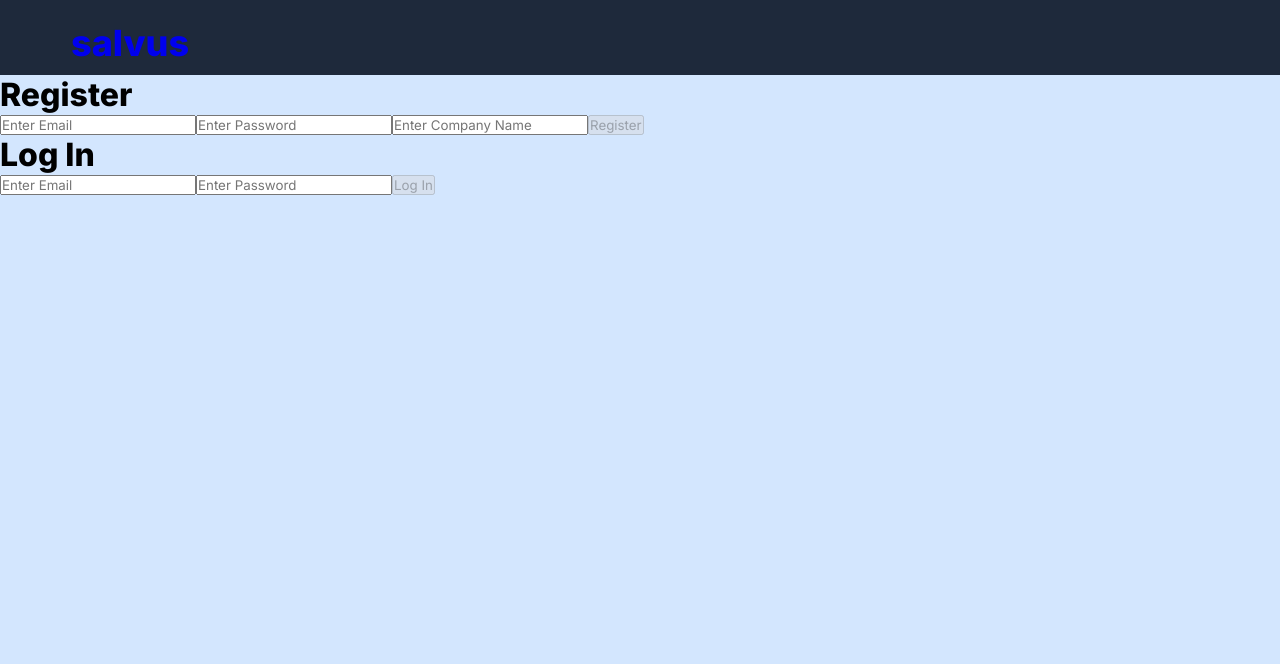
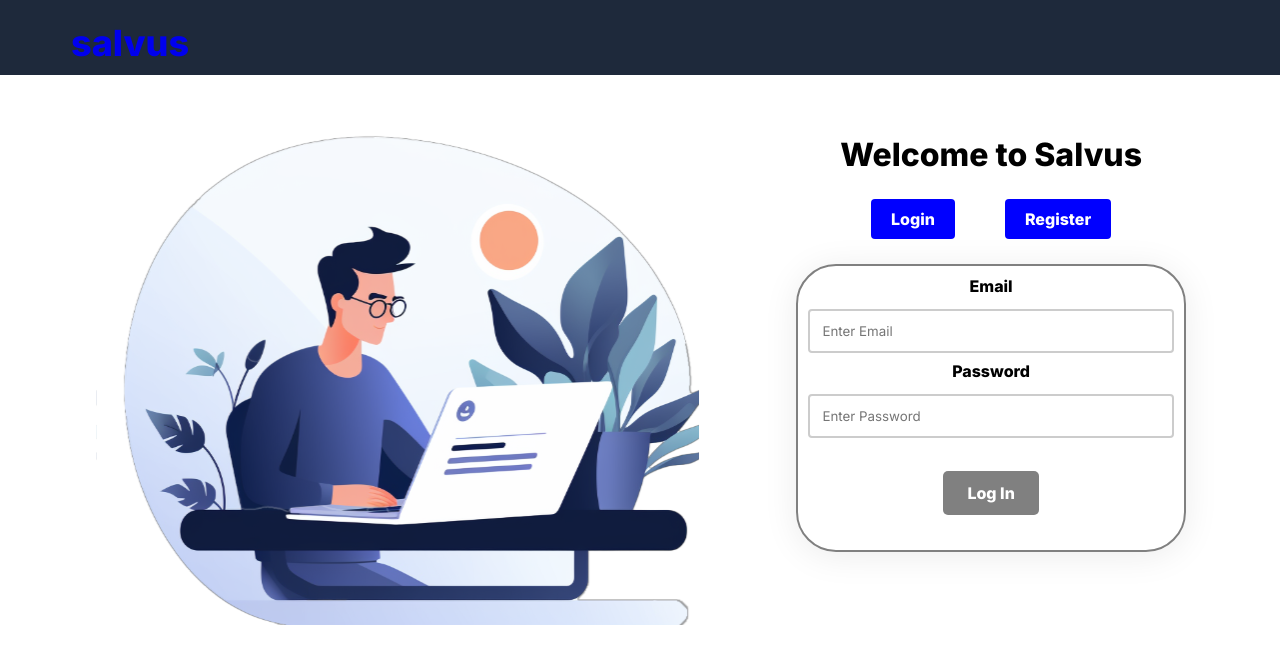
Before and after one commit to 18paulb/SalvusClient, an Angular app: page / in a window 1280 px wide. Shown: the top 664 px of the page. Built offline with nearby package versions, Linux system fonts and the light colour scheme.

Commit message:
design changes, added a login page

```diff
--- a/src/app/app.module.ts
+++ b/src/app/app.module.ts
@@ -12,6 +12,7 @@ import { HeaderComponent } from './header/header.component';
 import { RouterModule } from '@angular/router';
 import { SearchHistoryComponent } from './search-history/search-history.component';
 import { ResultsTableComponent } from './results-table/results-table.component';
+import {NgOptimizedImage} from "@angular/common";
 
 @NgModule({
   declarations: [
@@ -31,7 +32,8 @@ import { ResultsTableComponent } from './results-table/results-table.component';
       cookieName: 'csrftoken',
       headerName: 'X-CSRFToken',
     }),
-    RouterModule
+    RouterModule,
+    NgOptimizedImage
 
   ],
   providers: [],
--- a/src/app/header/header.component.html
+++ b/src/app/header/header.component.html
@@ -7,7 +7,6 @@
 <div class="header-container">
   <h2 class="header_logo"><a routerLink="">salvus</a></h2>
   <nav *ngIf='userService.getAuthToken() != null' class="nav-bar">
-    <a routerLink="/mark-search">Perform a Search</a>
     <a (click)="logout()" routerLink="">Log Out</a>
   </nav>
 </div>
--- a/src/app/login-register/login-register.component.css
+++ b/src/app/login-register/login-register.component.css
@@ -0,0 +1,109 @@
+/* Basic button styling */
+button {
+  padding: 12px 24px;
+  font-size: 16px;
+  font-weight: bold;
+  color: white;
+  border: none;
+  border-radius: 5px;
+  cursor: pointer;
+  transition: all 0.3s ease;
+  background: lightblue;
+  margin: 25px;
+}
+
+/* Hover effect */
+button:hover {
+  background: linear-gradient(to right, #ff5e62, #ff9966);
+  box-shadow: 0px 8px 15px rgba(0, 0, 0, 0.1);
+}
+
+/* Active effect */
+button:active {
+  background: #ff5e62;
+  box-shadow: 0px 5px 10px rgba(0, 0, 0, 0.1);
+  transform: translateY(2px);
+}
+
+/* Disabled button */
+button:disabled {
+  background: grey;
+  cursor: not-allowed;
+}
+
+
+/* Style for the form itself */
+.form-container {
+  display: flex;
+  flex-direction: column;
+  align-items: flex-start;
+  width: 100%;
+  max-width: 400px;
+  margin: 0 auto;
+  text-align: center;
+  padding: 10px;
+}
+
+/* Style for the input fields */
+.form-container input {
+  width: 100%;
+  padding: 12px;
+  margin: 8px 0;
+  box-sizing: border-box;
+  border: 2px solid #ccc;
+  border-radius: 4px;
+}
+
+/* Style for the submit button */
+.form-container button {
+  padding: 12px 24px;
+  font-size: 16px;
+  font-weight: bold;
+  color: white;
+  background: linear-gradient(to right, #ff9966, #ff5e62);
+  border: none;
+  border-radius: 5px;
+  cursor: pointer;
+  transition: all 0.3s ease;
+}
+
+.form-container button:hover {
+  background: linear-gradient(to right, #ff5e62, #ff9966);
+}
+
+.form-container button:disabled {
+  background: grey;
+  cursor: not-allowed;
+}
+
+.form-container {
+}
+
+.form-label {
+  font-size: 16px;
+  font-weight: bold;
+  display: block;
+  margin-bottom: 5px;
+}
+
+input {
+  width: 100%;
+  padding: 10px;
+  margin-bottom: 20px;
+  border: 1px solid #ccc;
+  border-radius: 4px;
+}
+
+button {
+  padding: 10px 20px;
+  background-color: blue;
+  color: white;
+  border: none;
+  border-radius: 4px;
+  cursor: pointer;
+}
+
+button:disabled {
+  background-color: lightgray;
+  cursor: not-allowed;
+}
--- a/src/app/login-register/login-register.component.html
+++ b/src/app/login-register/login-register.component.html
@@ -1,14 +1,54 @@
-<h1>Register</h1>
+<div style="display: flex; justify-content: space-evenly;">
+
+  <div>
+    <img ngSrc="assets/homePageImage.svg" alt="Man using computer" height="550" width="608">
+  </div>
+
+  <div class="flex-item" style="display: flex; align-self: flex-start; justify-content: center; align-items: center; flex-direction: column; margin-top: 60px;">
+
+    <h1>Welcome to Salvus</h1>
+
+    <div>
+      <button (click)="showLoginForm = true; showRegisterForm = false">Login</button>
+      <button (click)="showRegisterForm = true; showLoginForm = false">Register</button>
+    </div>
+
+    <div style="display: flex; border: 2px solid rgb(128,128,128); box-shadow: 0 4px 35px 0 rgba(0, 0, 0, 0.08); border-radius: 40px;">
+      <div *ngIf="showRegisterForm" class="form-container">
         <form #registerform='ngForm' (ngSubmit)="register()">
-  <input type="text" name="email" [(ngModel)]="registerEmail" placeholder="Enter Email" required>
-  <input type="password" name="password" [(ngModel)]="registerPassword" placeholder="Enter Password" required>
-  <input type="text" name="companyName" [(ngModel)]="companyName" placeholder="Enter Company Name" required>
+          <label for="registerEmail" class="form-label">Email</label>
+          <input type="text" id="registerEmail" name="email" [(ngModel)]="registerEmail" placeholder="Enter Email"
+                 required>
+
+          <label for="companyName" class="form-label">Company Name</label>
+          <input type="text" id="companyName" name="companyName" [(ngModel)]="companyName"
+                 placeholder="Enter Company Name" required>
+
+          <label for="registerPassword" class="form-label">Password</label>
+          <input type="password" id="registerPassword" name="password" [(ngModel)]="registerPassword"
+                 placeholder="Enter Password" required>
+
+          <label for="confirmedRegisterPassword" class="form-label">Confirm Password</label>
+          <input type="password" id="confirmedRegisterPassword" name="confirmedPassword"
+                 [(ngModel)]="confirmedRegisterPassword" placeholder="Confirm Password" required>
+
           <button type="submit" [disabled]="!registerform.valid">Register</button>
         </form>
+      </div>
 
-<h1>Log In</h1>
+      <div *ngIf="showLoginForm" class="form-container">
         <form #loginform='ngForm' (ngSubmit)="login()">
-  <input type="text" name="email" [(ngModel)]="loginEmail" placeholder="Enter Email" required>
-  <input type="password" name="password" [(ngModel)]="loginPassword" placeholder="Enter Password" required>
+          <label for="loginEmail" class="form-label">Email</label>
+          <input type="text" id="loginEmail" name="email" [(ngModel)]="loginEmail" placeholder="Enter Email" required>
+
+          <label for="loginPassword" class="form-label">Password</label>
+          <input type="password" id="loginPassword" name="password" [(ngModel)]="loginPassword"
+                 placeholder="Enter Password" required>
+
           <button type="submit" [disabled]="!loginform.valid">Log In</button>
         </form>
+      </div>
+    </div>
+
+  </div>
+</div>
--- a/src/app/login-register/login-register.component.ts
+++ b/src/app/login-register/login-register.component.ts
@@ -23,13 +23,27 @@ export class LoginRegisterComponent {
 
   registerEmail: string = '';
   registerPassword: string = '';
+  confirmedRegisterPassword: string = '';
   companyName: string = '';
 
   loginEmail: string = '';
   loginPassword: string = '';
 
+  showLoginForm: boolean = true;
+  showRegisterForm: boolean =  false;
+
   public register(): void {
     try {
+
+      if (this.registerEmail === '' || this.registerPassword === '' || this.confirmedRegisterPassword === '')
+        alert("Missing information")
+
+      if (this.registerPassword !== this.confirmedRegisterPassword) {
+        alert("Passwords do not match")
+        this.registerPassword = ''
+        this.confirmedRegisterPassword = ''
+      }
+
       this.http.post<{ authtoken: string }>(this.baseUrl + 'register', {
         email: this.registerEmail,
         password: this.registerPassword,
--- a/src/app/mark-search/mark-search.component.css
+++ b/src/app/mark-search/mark-search.component.css
@@ -30,6 +30,7 @@ textarea {
   width: 539px;
   border-radius: 40px;
   box-shadow: 0 4px 35px 0 rgba(0, 0, 0, 0.08);
+  border: 2px solid rgb(128, 128, 128);
 }
 
 body{
--- a/src/app/mark-search/mark-search.component.html
+++ b/src/app/mark-search/mark-search.component.html
@@ -28,16 +28,20 @@
       <form class="search" #wordmark='ngForm' (ngSubmit)="markSearch()">
         <button type="submit" class="searchButton" [disabled]="!wordmark.valid">Search</button>
       </form>
+
     </div>
   </div>
+  <div *ngIf="this.isLoading" style="display: flex; justify-content: center; align-items: center; flex-direction: column">
+    <div class="loader" ></div>
+    <h2>This can take a while...</h2>
+  </div>
+
+
 </div>
 
 <div style="display:flex; justify-content: space-evenly; align-items: center; flex-direction: column">
 
-  <app-results-table [results]="this.results"></app-results-table>
-  <div class="loader" *ngIf="this.isLoading"></div>
+  <app-results-table [results]="this.shownResults"></app-results-table>
+  <button *ngIf="this.results.length != 0" (click)="showMoreResults()" class="searchButton">Load More Results</button>
 
-<!--  <div *ngIf="this.numCallsMade === this.MAX_CALLS">-->
-<!--    <button (click)="markSearch()">Load More Results</button>-->
-<!--  </div>-->
 </div>
--- a/src/app/mark-search/mark-search.component.ts
+++ b/src/app/mark-search/mark-search.component.ts
@@ -35,12 +35,15 @@ export class MarkSearchComponent {
     ['Yarns and Threads', '023']]
 
   results: Trademark[] = [];
+  shownResults: Trademark[] = [];
 
   selectedOption: string | null = null;
   mark: string = '';
   description: string = ''
   classification: string = ''
   searchScope: string = 'Same'
+
+  NUM_ELEMENTS_TO_LOAD: number = 30
 
   filteredOptions = [...this.options];
   categorySearchTerm = '';
@@ -76,7 +79,12 @@ export class MarkSearchComponent {
 
       if (this.searchScope === 'Same') {
         let data = await this.getSameSearch(null)
-        this.createTrademarks(data.data);
+        this.results = this.createTrademarks(data.data);
+        this.resultsService.setResults(this.results)
+        this.resultsService.setSearchedMark(this.mark)
+
+        // This will remove from results and put in shownResults
+        this.shownResults = this.results.splice(0,this.NUM_ELEMENTS_TO_LOAD)
       }
 
       this.isLoading = false;
@@ -142,20 +150,22 @@ export class MarkSearchComponent {
       })
   }
 
-  public createTrademarks(data: any): void {
+  public createTrademarks(data: any): any {
+    let trademarks: any = []
     for (let i = 0; i < data.length; i++) {
 
+      try {
         let trademark = data[i]['trademark']
         let riskLevel = data[i]['riskLevel']
 
-      let descriptionAndCode = trademark.descriptions_and_codes;
+        let descriptionAndCode = trademark.description_and_code;
 
         // replace ';' with new line characters
+        if (descriptionAndCode[0] != null)
+          debugger
+          descriptionAndCode[0] = descriptionAndCode[0].replace(/;/g, '\n')
 
-      if (descriptionAndCode[0] != null)
-        descriptionAndCode[0] = descriptionAndCode[i][0].replace(/;/g, '\n')
-
-      this.results.push({
+        trademarks.push({
           mark_identification: trademark.mark_identification,
           case_owners: trademark.case_owners,
           date_filed: this.convertDateFormat(trademark.date_filed),
@@ -163,18 +173,31 @@ export class MarkSearchComponent {
           code: this.convertCategoryCode(this.options, descriptionAndCode[1]),
           riskLevel: this.convertRiskLevel(riskLevel)
         })
+      } catch (error) {
+        debugger
+        console.log(error)
+      }
     }
 
-    if (this.results.length != 0) {
+    //Sort by risk level
+    const sortOrder = {
+      'High Risk': 1,
+      'Medium Risk': 2,
+      'Low Risk': 3,
+    };
 
-      //Sort the results
-      let customOrder = ["red", "yellow", "green"];
+    debugger
 
-      this.results = this.results.sort((a, b) => customOrder.indexOf(a.riskLevel) - customOrder.indexOf(b.riskLevel));
+    // @ts-ignore
+    trademarks.sort((a:Trademark, b:Trademark) => sortOrder[a.riskLevel] - sortOrder[b.riskLevel]);
 
-      this.resultsService.setResults(this.results)
-      this.resultsService.setSearchedMark(this.mark)
+    return trademarks;
+
   }
+
+
+  public showMoreResults(): void {
+    this.shownResults.push(...this.results.splice(0, this.NUM_ELEMENTS_TO_LOAD));
   }
 
   public convertDateFormat(dateStr: string): string {
--- a/src/app/results-table/results-table.component.css
+++ b/src/app/results-table/results-table.component.css
@@ -5,6 +5,8 @@
 
 .table-header{
   border-bottom: 2px solid #CFDCE5;
+  text-align: center;
+  vertical-align: middle;
 }
 
 .results-table th {
--- a/src/styles.css
+++ b/src/styles.css
@@ -6,7 +6,8 @@
 }
 
 body {
-  background-color: #D3E6FE;
+  /*background-color: #D3E6FE;*/
+  background-color: white;
 }
 
 a {
```
Also changed, not shown: src/assets/homePageImage.svg (added), 1 other file (tests, documents, lock files or other folders). Lines whose indentation alone changed are shown as unchanged.
